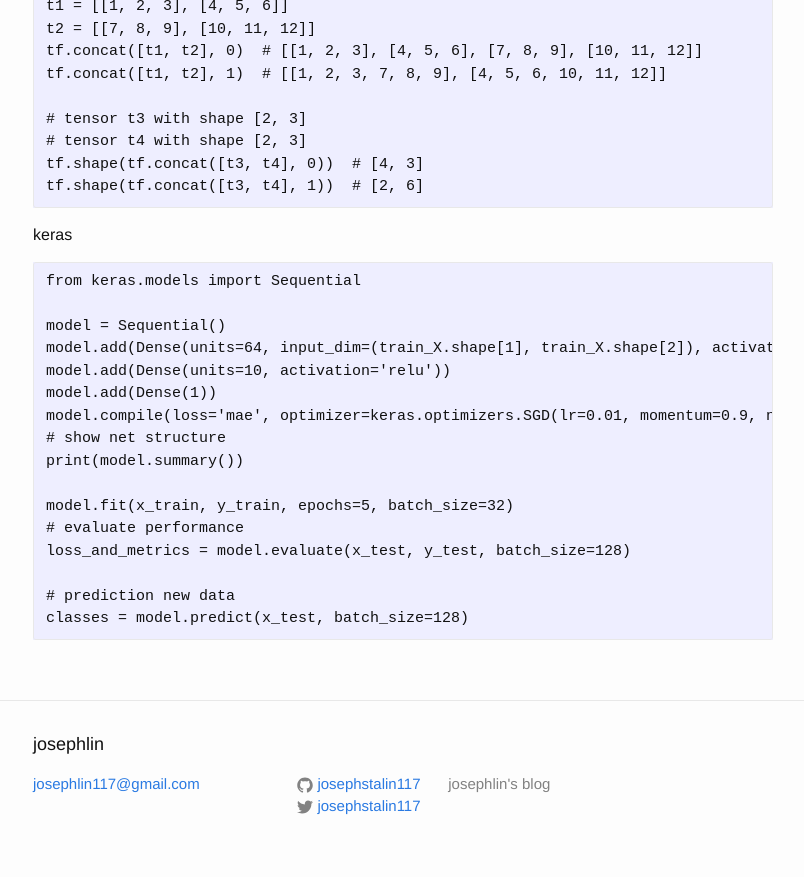
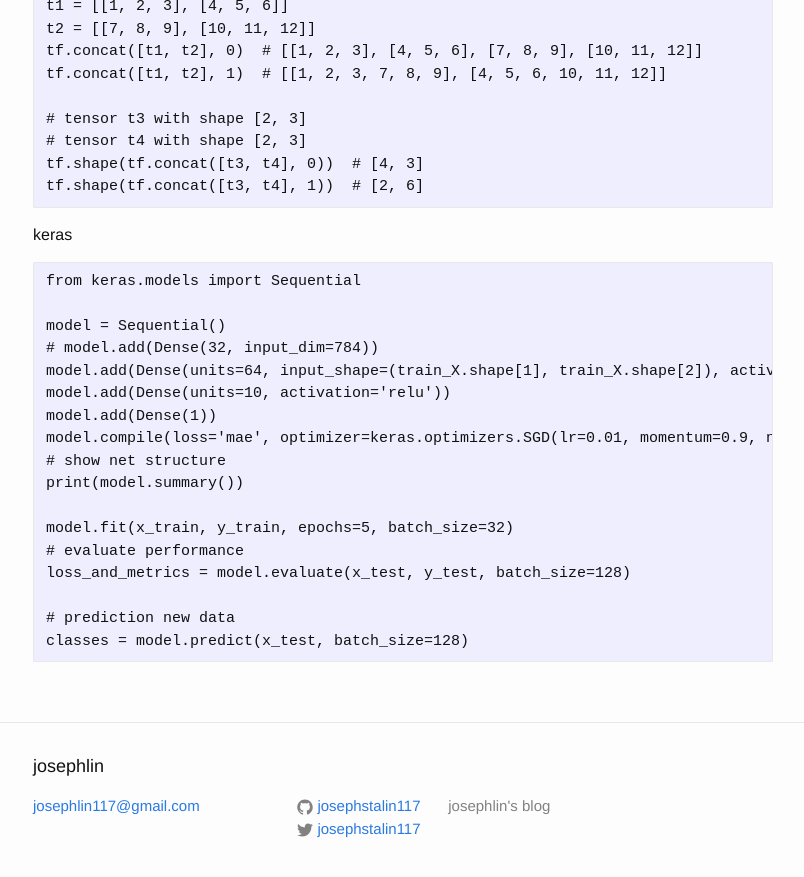
Before and after one commit to josephstalin117/josephstalin117.github.io, a Jekyll site: the page built from _posts/2018-6-09-tensorflow.markdown, in a window 1280 px wide and 900 px high, scrolled down 4860 px. Shown: the top 877 px of the window, without its empty margins (237-1041 px from the left). Built offline with Jekyll 4.4.1, drawn with Linux system fonts in a browser that asks for light colours.

Commit message:
fix some bug for keras

```diff
--- a/_posts/2018-6-09-tensorflow.markdown
+++ b/_posts/2018-6-09-tensorflow.markdown
@@ -240,7 +240,8 @@ keras
 from keras.models import Sequential
 
 model = Sequential()
-model.add(Dense(units=64, input_dim=(train_X.shape[1], train_X.shape[2]), activation='relu'))
+# model.add(Dense(32, input_dim=784))
+model.add(Dense(units=64, input_shape=(train_X.shape[1], train_X.shape[2]), activation='relu'))
 model.add(Dense(units=10, activation='relu'))
 model.add(Dense(1))
 model.compile(loss='mae', optimizer=keras.optimizers.SGD(lr=0.01, momentum=0.9, nesterov=True))
```
